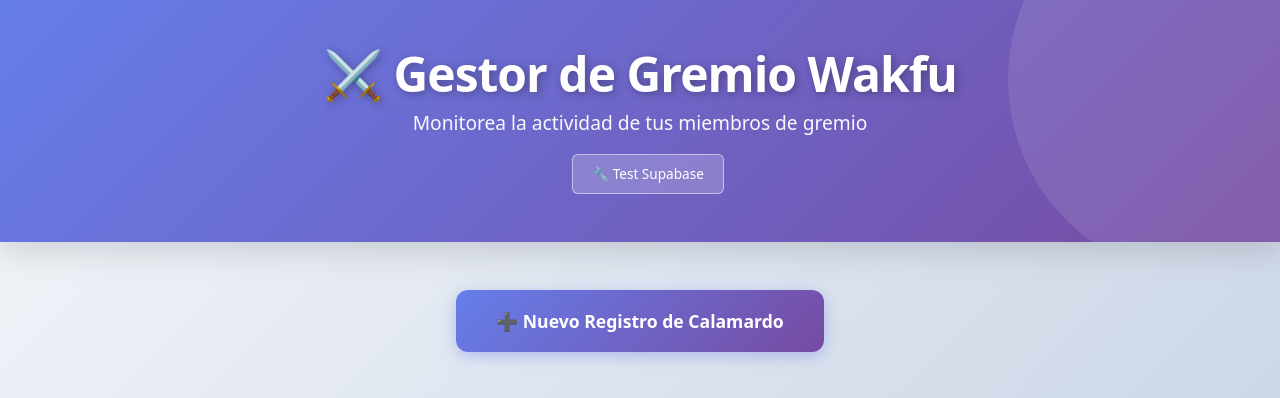
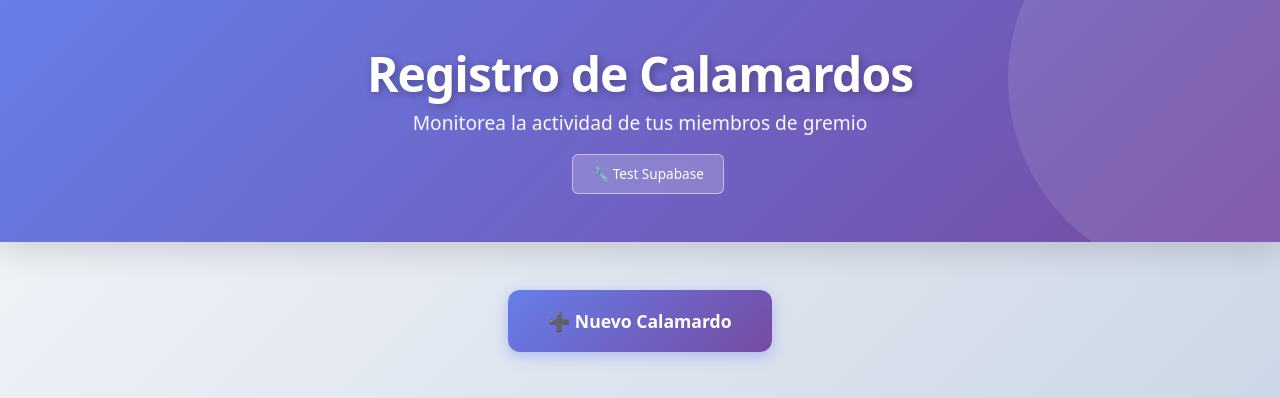
Before and after one commit to jorgemarazba/waloverso, a Vue app: page / in a window 1280 px wide. Shown: the top 398 px of the page. Built offline with nearby package versions, Linux system fonts and the light colour scheme; no server answers; the database is empty.

Commit message:
Update: Change header title and button text
- Header: 'Gestor de Gremio Wakfu'  'Registro de Calamardos'
- Button: 'Nuevo Registro de Calamardo'  'Nuevo Calamardo'

```diff
--- a/src/App.vue
+++ b/src/App.vue
@@ -123,7 +123,7 @@
   <div id="app" class="app-container">
     <header class="app-header">
       <div class="header-content">
-        <h1>⚔️ Gestor de Gremio Wakfu</h1>
+        <h1>Registro de Calamardos</h1>
         <p class="subtitle">Monitorea la actividad de tus miembros de gremio</p>
         <div v-if="isDemoMode" class="demo-notice">
           ⚠️ Modo Demo (sin Supabase) - Los datos se guardan localmente
@@ -146,7 +146,7 @@
         <!-- BOTÓN PARA ABRIR FORMULARIO -->
         <div v-if="!showForm" class="section-new-button">
           <button @click="showForm = true" class="btn-new-calamardo">
-            ➕ Nuevo Registro de Calamardo
+            ➕ Nuevo Calamardo
           </button>
         </div>
 
```
